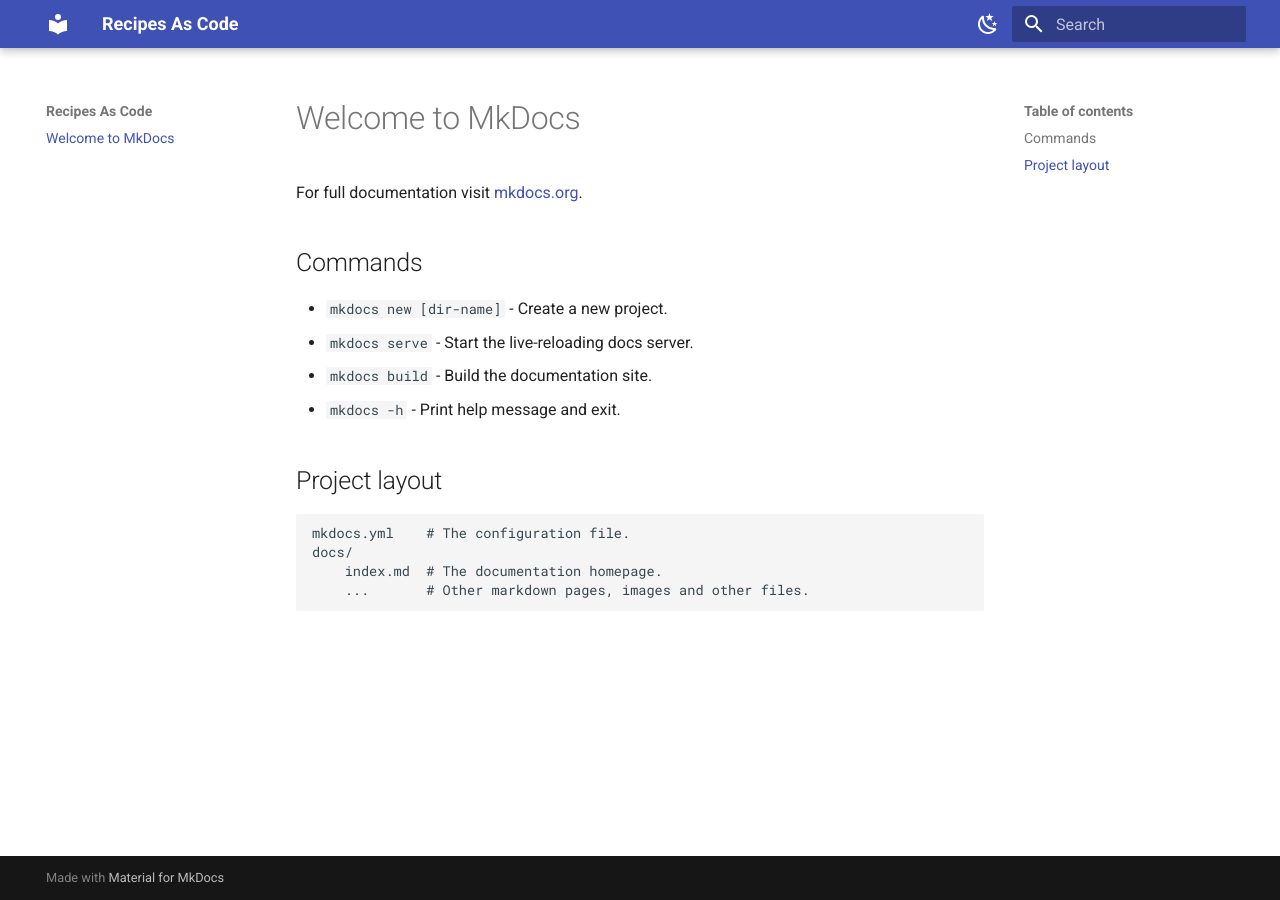
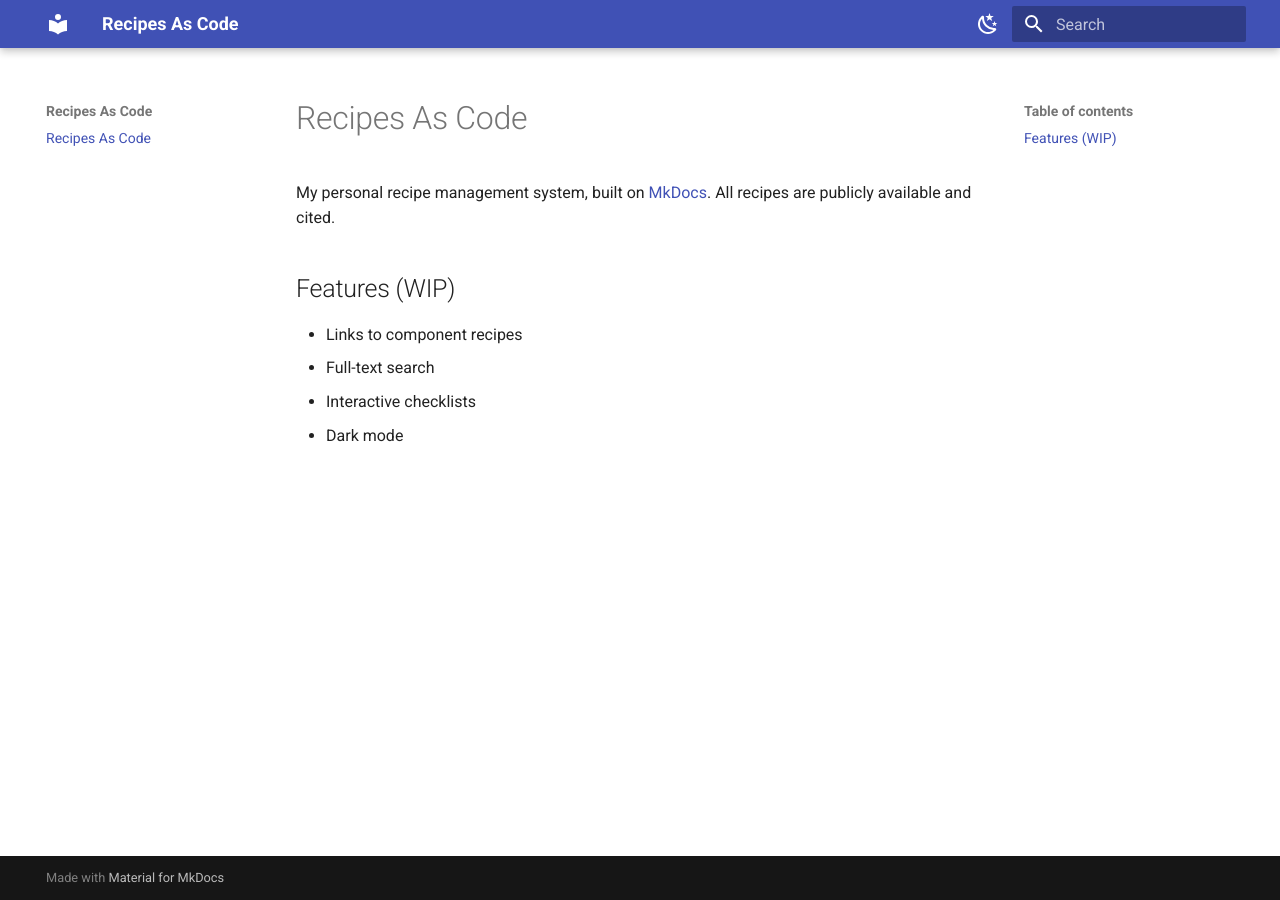
Before and after one commit to wburklund/recipes-as-code, an MkDocs documentation site: the page built from docs/index.md, in a window 1280 px wide. Built offline with MkDocs 1.6.1 and Material for MkDocs 9.7.7, drawn with Linux system fonts in a browser that asks for light colours.

Commit message:
Update index.md

```diff
--- a/docs/index.md
+++ b/docs/index.md
@@ -1,17 +1,10 @@
-# Welcome to MkDocs
+# Recipes As Code
 
-For full documentation visit [mkdocs.org](https://www.mkdocs.org).
+My personal recipe management system, built on [MkDocs](https://www.mkdocs.org/). All recipes are publicly available and cited.
 
-## Commands
+## Features (WIP)
 
-* `mkdocs new [dir-name]` - Create a new project.
-* `mkdocs serve` - Start the live-reloading docs server.
-* `mkdocs build` - Build the documentation site.
-* `mkdocs -h` - Print help message and exit.
-
-## Project layout
-
-    mkdocs.yml    # The configuration file.
-    docs/
-        index.md  # The documentation homepage.
-        ...       # Other markdown pages, images and other files.
+* Links to component recipes
+* Full-text search
+* Interactive checklists
+* Dark mode
```
